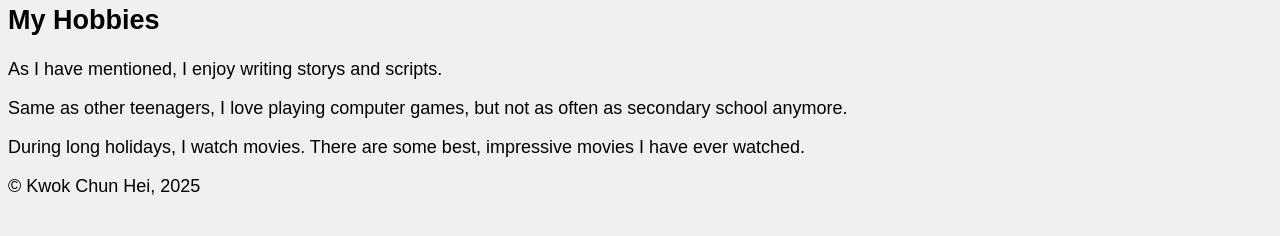
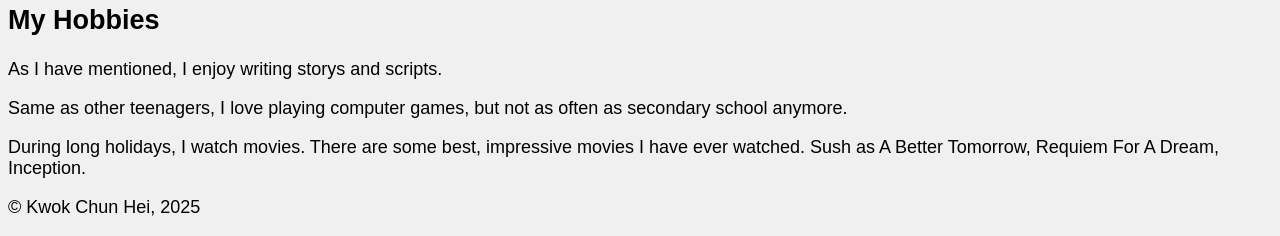
Before and after one commit to KwokChunHei0/Individual-Project, a plain HTML site: page index.html in a window 1280 px wide. Shown: the part 1526-1762 px from the top of the page. Before the commit the page ends 1741 px from the top, so only its background shows below. Drawn offline with Linux system fonts and the light colour scheme.

Commit message:
Update index.html

```diff
--- a/index.html
+++ b/index.html
@@ -58,7 +58,7 @@
     <h2>My Hobbies</h2>
     <p>As I have mentioned, I enjoy writing storys and scripts.</p>
     <p>Same as other teenagers, I love playing computer games, but not as often as secondary school anymore.</p>
-    <p>During long holidays, I watch movies. There are some best, impressive movies I have ever watched.</p>
+    <p>During long holidays, I watch movies. There are some best, impressive movies I have ever watched. Sush as A Better Tomorrow, Requiem For A Dream, Inception.</p>
 
     <footer>
         <p>&copy; Kwok Chun Hei, 2025</p>
```
